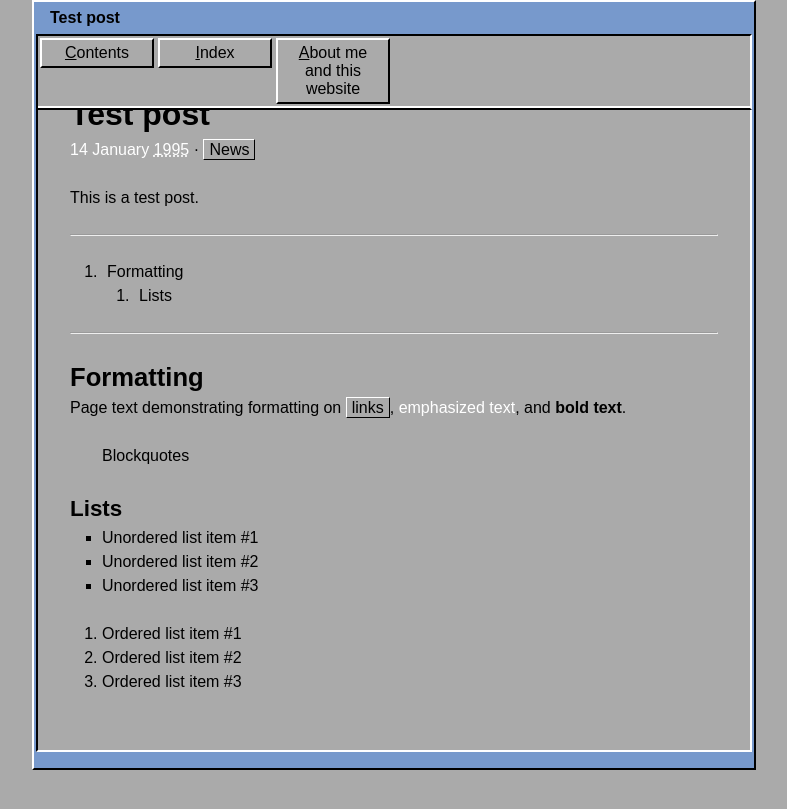
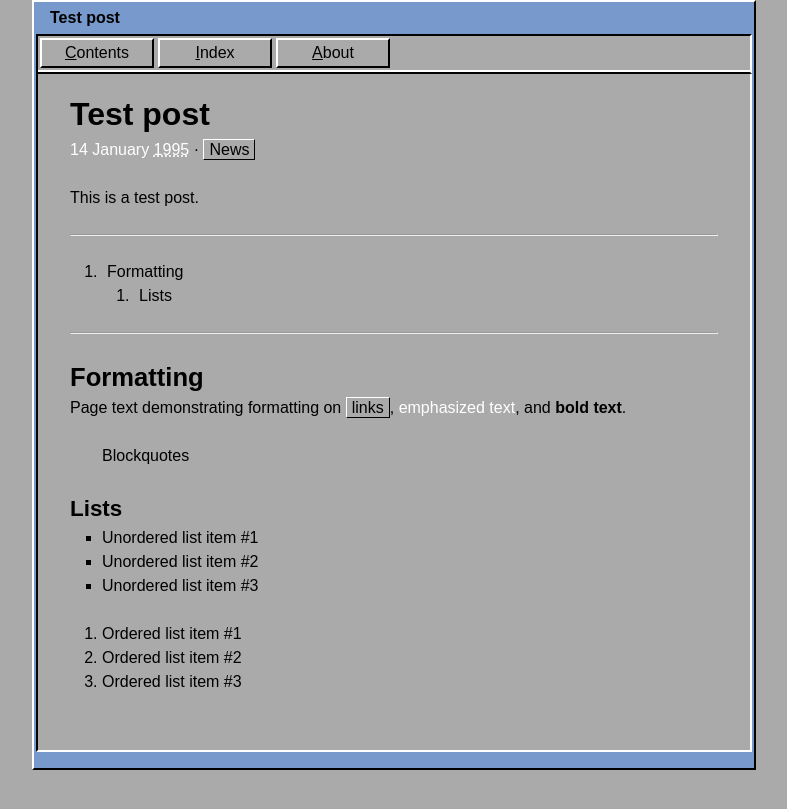
Before and after one commit to hardkees/hardkees.github.io, a Jekyll site: the page built from _posts/2015-01-14-test-post.md, in a window 1280 px wide. Shown: the top 809 px of the page, without its empty margins (246-1033 px from the left). Built offline with Jekyll 4.4.1, drawn with Linux system fonts in a browser that asks for light colours.

Commit message:
Update default.html

```diff
--- a/_layouts/default.html
+++ b/_layouts/default.html
@@ -14,7 +14,7 @@
           <ul>
             <li><a href="{{ site.baseurl }}/contents.html" class="enabled" title="Posts by category" rel="contents" accesskey="c"><span>C</span>ontents</a></li>
             <li><a href="{{ site.baseurl }}" class="enabled" title="Home" rel="home" accesskey="i"><span>I</span>ndex</a></li>
-            <li><a href="{{ site.baseurl }}/aboutme.html" class="enabled" title="Help" rel="help" accesskey="h"><span>A</span>bout me and this website</a></li>
+            <li><a href="{{ site.baseurl }}/aboutme.html" class="enabled" title="Help" rel="help" accesskey="h"><span>A</span>bout</a></li>
           </ul>
         </nav>
       </header>
```
